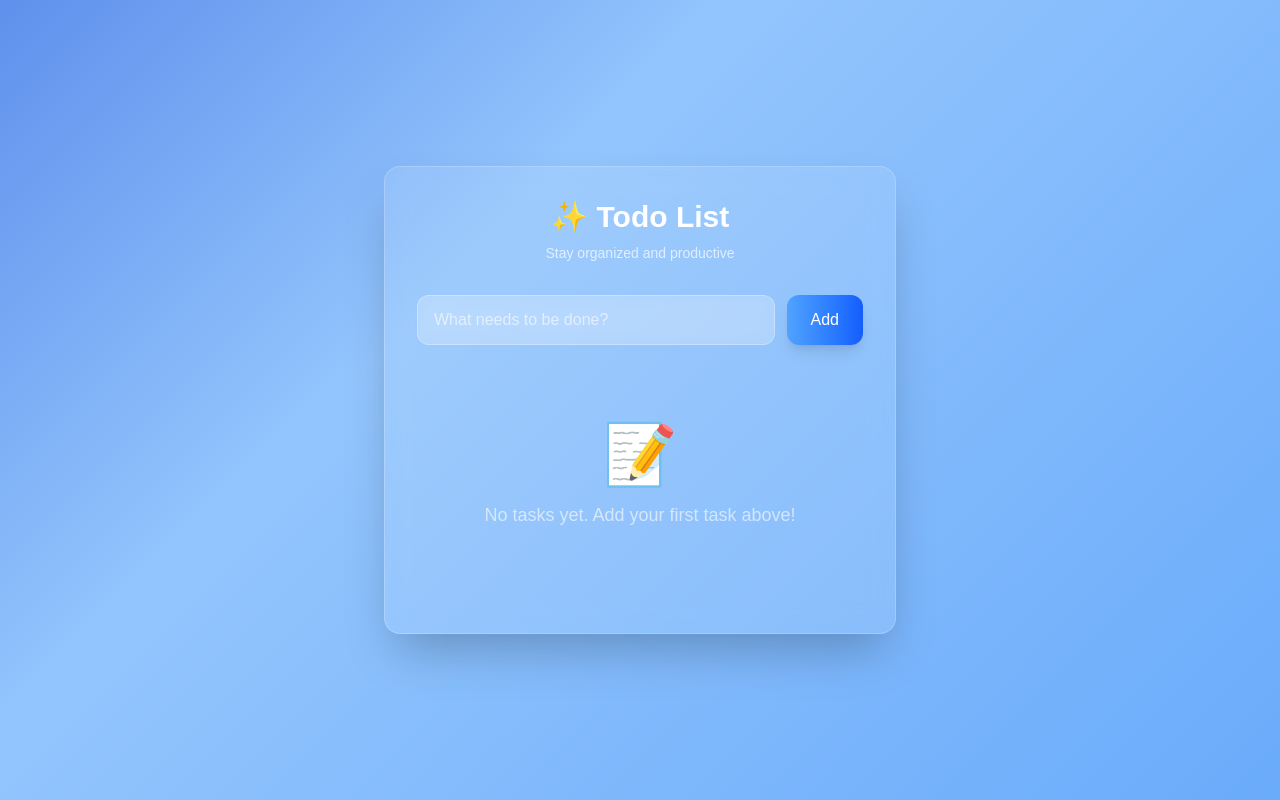
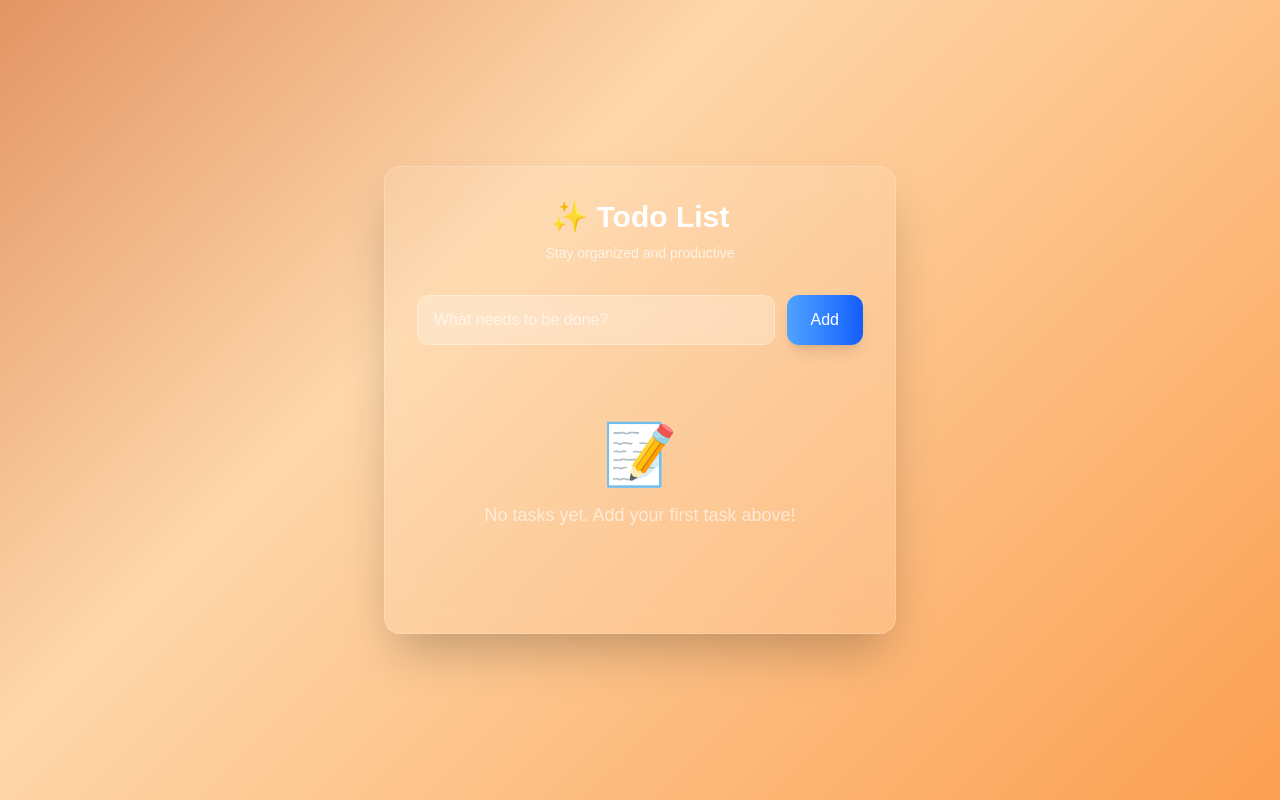
Before and after one commit to ns-test-org/simple-todo-list, a Next.js app in the folder packages/jam-notes/: page / in a window 1280 px wide. Built offline with nearby package versions, Linux system fonts and the light colour scheme.

Commit message:
AI chat session: Updated code and files

```diff
--- a/packages/jam-notes/src/app/globals.css
+++ b/packages/jam-notes/src/app/globals.css
@@ -26,7 +26,7 @@ html, body {
 }
 
 body {
-  background: linear-gradient(-45deg, #1e3a8a, #3b82f6, #60a5fa, #93c5fd, #1d4ed8, #1e40af);
+  background: linear-gradient(-45deg, #ea580c, #f97316, #fb923c, #fed7aa, #c2410c, #dc2626);
   background-size: 400% 400%;
   animation: gradient-shift 8s ease infinite;
   color: var(--foreground);
```
